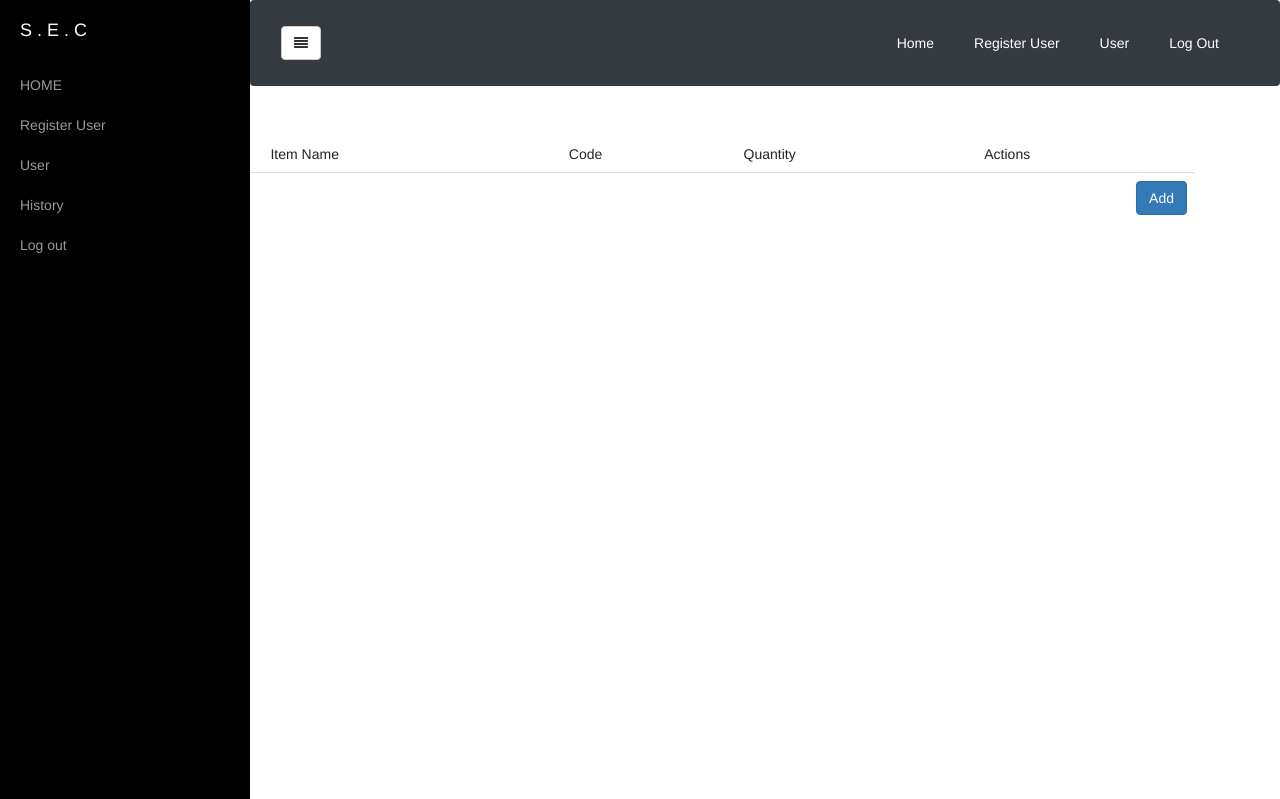
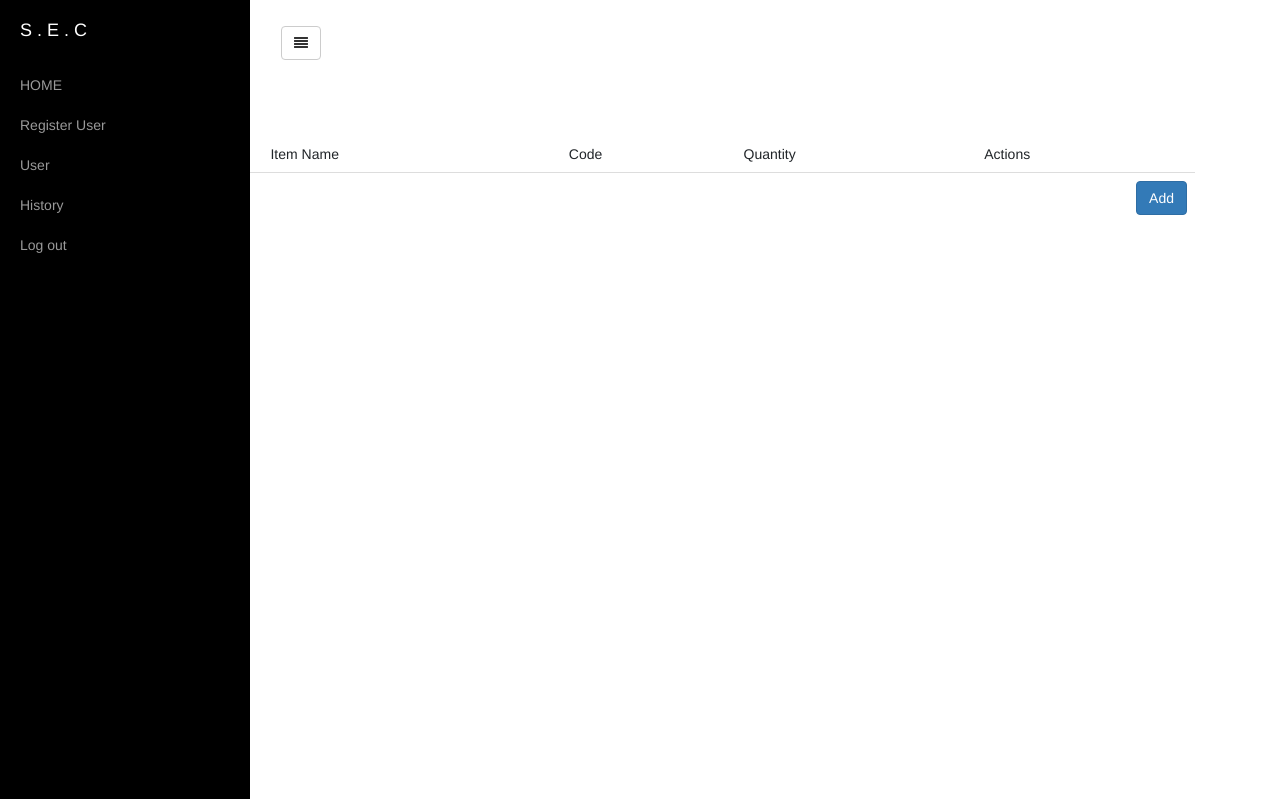
Before and after one commit to Ladiass/fs_assets-management-system, a PHP site: page / in a window 1280 px wide. Shown: the top 799 px of the page. Run offline with PHP 8.4, Linux system fonts and the light colour scheme; data that the repository does not hold is empty; some libraries are stand-ins or nearby versions.

Commit message:
navbar update

```diff
--- a/views/partials/nav.php
+++ b/views/partials/nav.php
@@ -43,7 +43,7 @@
                 </div>
             </div>
         </div> -->
-        <nav class="navbar navbar-expand-lg navbar-light bg-dark">
+        <nav class="navbar navbar-expand-lg navbar-light">
             <div id="page-content-wrapper">
                 <a href="#menu-toggle" class="btn btn-default" id="menu-toggle"><i class="fa fa-align-justify" aria-hidden="true"></i></a>
             </div>
@@ -51,7 +51,7 @@
                 <span class="navbar-toggler-icon"></span>
             </button>
             <div class="collapse navbar-collapse pl-auto" id="navbarNav">
-                <ul class="navbar-nav w-100 mr-5">
+                <!-- <ul class="navbar-nav w-100 mr-5">
                     <li class="nav-item ml-auto mr-5">
                         <a class="nav-link text-white" href="#">Home</a>
                     </li>
@@ -64,7 +64,7 @@
                     <li class="nav-item mr-5">
                         <a class="nav-link text-white" href="#">Log Out</a>
                     </li>
-                </ul>
+                </ul> -->
             </div>
         </nav>
         <!-- /#page-content-wrapper -->
```
